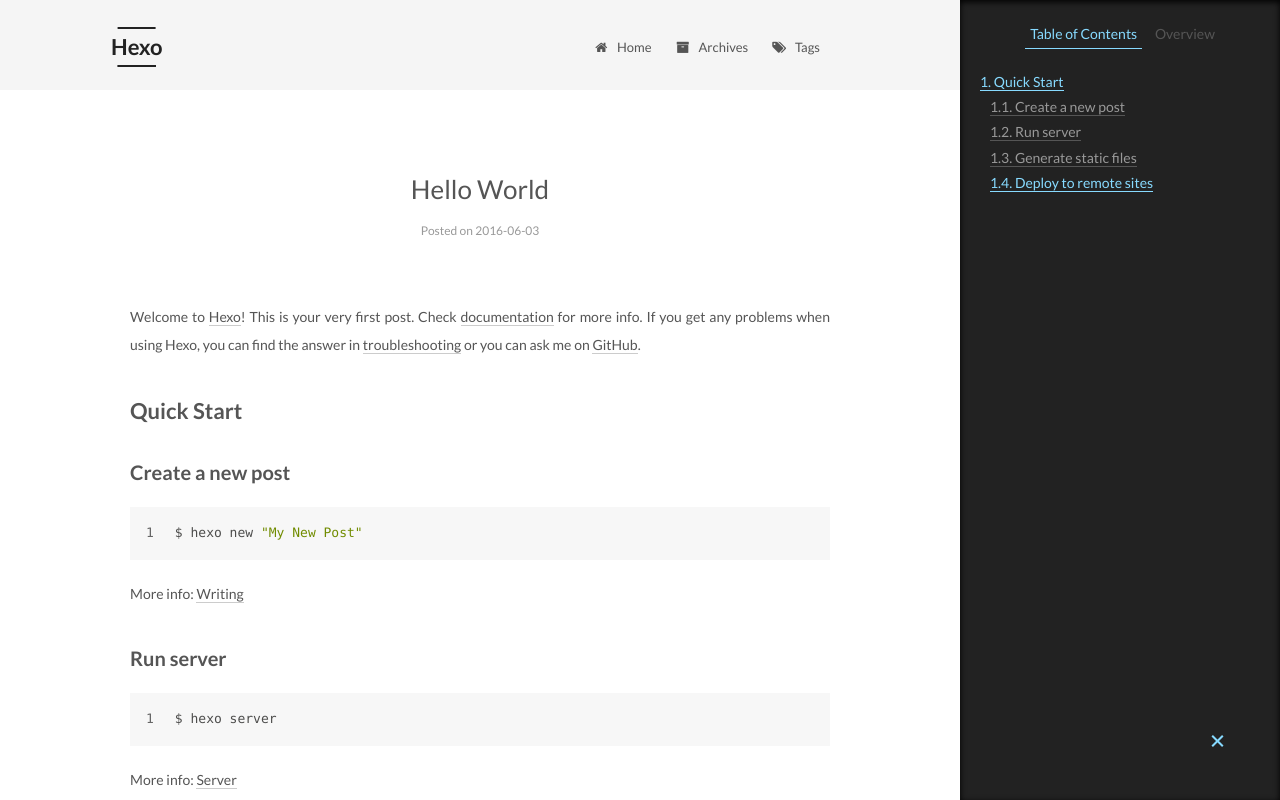
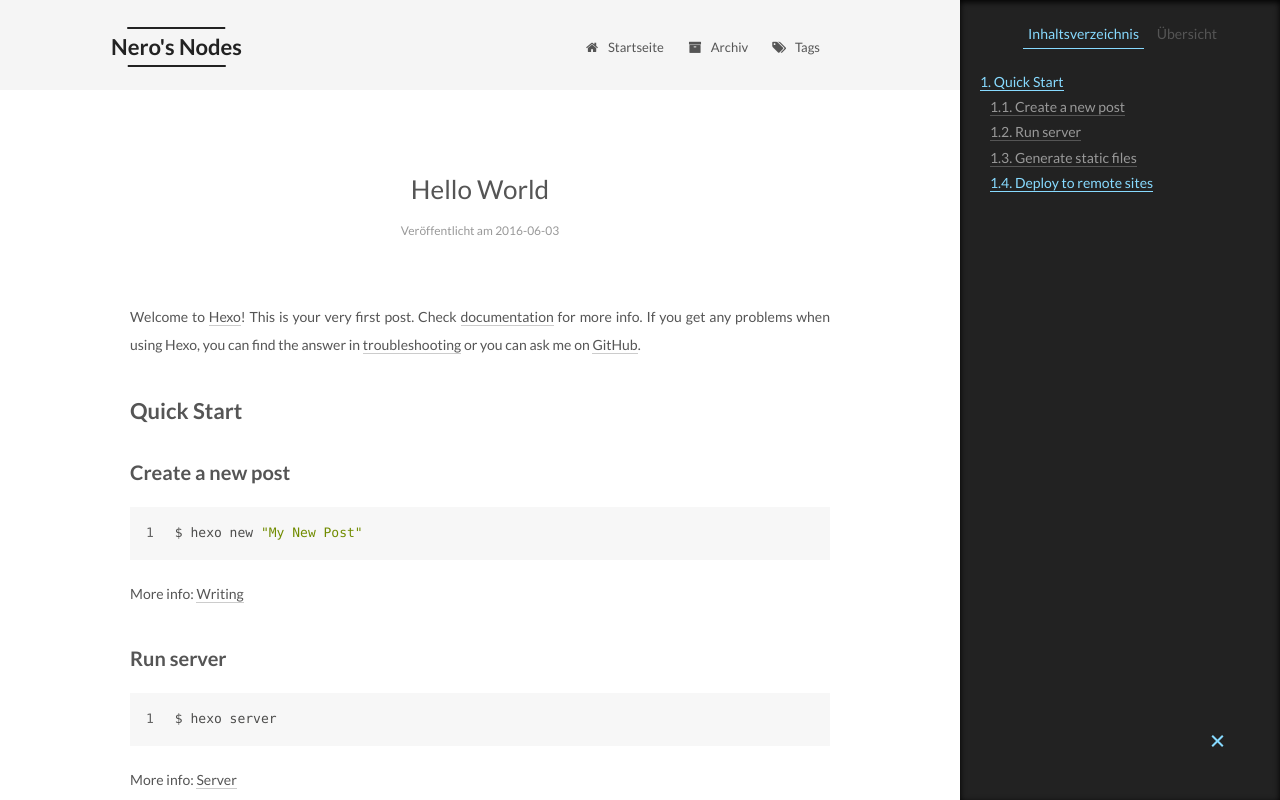
Before and after one commit to Nero5023/nero5023.github.io, a plain HTML site: page 2016/06/03/hello-world/index.html in a window 1280 px wide. Shown: the top 800 px of the page. Drawn offline with Linux system fonts and the light colour scheme.

Commit message:
Site updated: 2016-06-04 00:26:42

```diff
--- a/2016/06/03/hello-world/index.html
+++ b/2016/06/03/hello-world/index.html
@@ -89,7 +89,7 @@
 <meta property="og:type" content="article">
 <meta property="og:title" content="Hello World">
 <meta property="og:url" content="http://yoursite.com/2016/06/03/hello-world/index.html">
-<meta property="og:site_name" content="Hexo">
+<meta property="og:site_name" content="Nero's Nodes">
 <meta property="og:description" content="Welcome to Hexo! This is your very first post. Check documentation for more info. If you get any problems when using Hexo, you can find the answer in troubleshooting or you can ask me on GitHub.
 Quick">
 <meta property="og:updated_time" content="2016-06-03T14:58:55.000Z">
@@ -114,7 +114,7 @@
   };
 </script>
 
-  <title> Hello World | Hexo </title>
+  <title> Hello World | Nero's Nodes </title>
 </head>
 
 <body itemscope itemtype="http://schema.org/WebPage" lang="">
@@ -145,7 +145,7 @@
   <div class="custom-logo-site-title">
     <a href="/"  class="brand" rel="start">
       <span class="logo-line-before"><i></i></span>
-      <span class="site-title">Hexo</span>
+      <span class="site-title">Nero's Nodes</span>
       <span class="logo-line-after"><i></i></span>
     </a>
   </div>
@@ -172,7 +172,7 @@
 
               <i class="menu-item-icon fa fa-fw fa-home"></i> <br />
 
-            Home
+            Startseite
           </a>
         </li>
 
@@ -182,7 +182,7 @@
 
               <i class="menu-item-icon fa fa-fw fa-archive"></i> <br />
 
-            Archives
+            Archiv
           </a>
         </li>
 
@@ -245,7 +245,7 @@
             <span class="post-meta-item-icon">
               <i class="fa fa-calendar-o"></i>
             </span>
-            <span class="post-meta-item-text">Posted on</span>
+            <span class="post-meta-item-text">Veröffentlicht am</span>
             <time itemprop="dateCreated" datetime="2016-06-03T22:58:55+08:00" content="2016-06-03">
               2016-06-03
             </time>
@@ -348,10 +348,10 @@
 
         <ul class="sidebar-nav motion-element">
           <li class="sidebar-nav-toc sidebar-nav-active" data-target="post-toc-wrap" >
-            Table of Contents
+            Inhaltsverzeichnis
           </li>
           <li class="sidebar-nav-overview" data-target="site-overview">
-            Overview
+            Übersicht
           </li>
         </ul>
 
@@ -368,7 +368,7 @@
           <div class="site-state-item site-state-posts">
             <a href="/archives">
               <span class="site-state-item-count">1</span>
-              <span class="site-state-item-name">posts</span>
+              <span class="site-state-item-name">Artikel</span>
             </a>
           </div>
 
@@ -426,7 +426,7 @@
 </div>
 
 <div class="powered-by">
-  Powered by <a class="theme-link" href="http://hexo.io">Hexo</a>
+  Erstellt mit  <a class="theme-link" href="http://hexo.io">Hexo</a>
 </div>
 
 <div class="theme-info">
--- a/css/main.css
+++ b/css/main.css
@@ -1548,7 +1548,7 @@
   width: 4px;
   height: 4px;
   border-radius: 50%;
-  background: #bed23b;
+  background: #d22bff;
 }
 .links-of-blogroll {
   font-size: 13px;
```
Also changed, not shown: archives/2016/06/index.html (+10 -10 lines), archives/2016/index.html (+10 -10 lines), archives/index.html (+10 -10 lines), index.html (+10 -10 lines).
